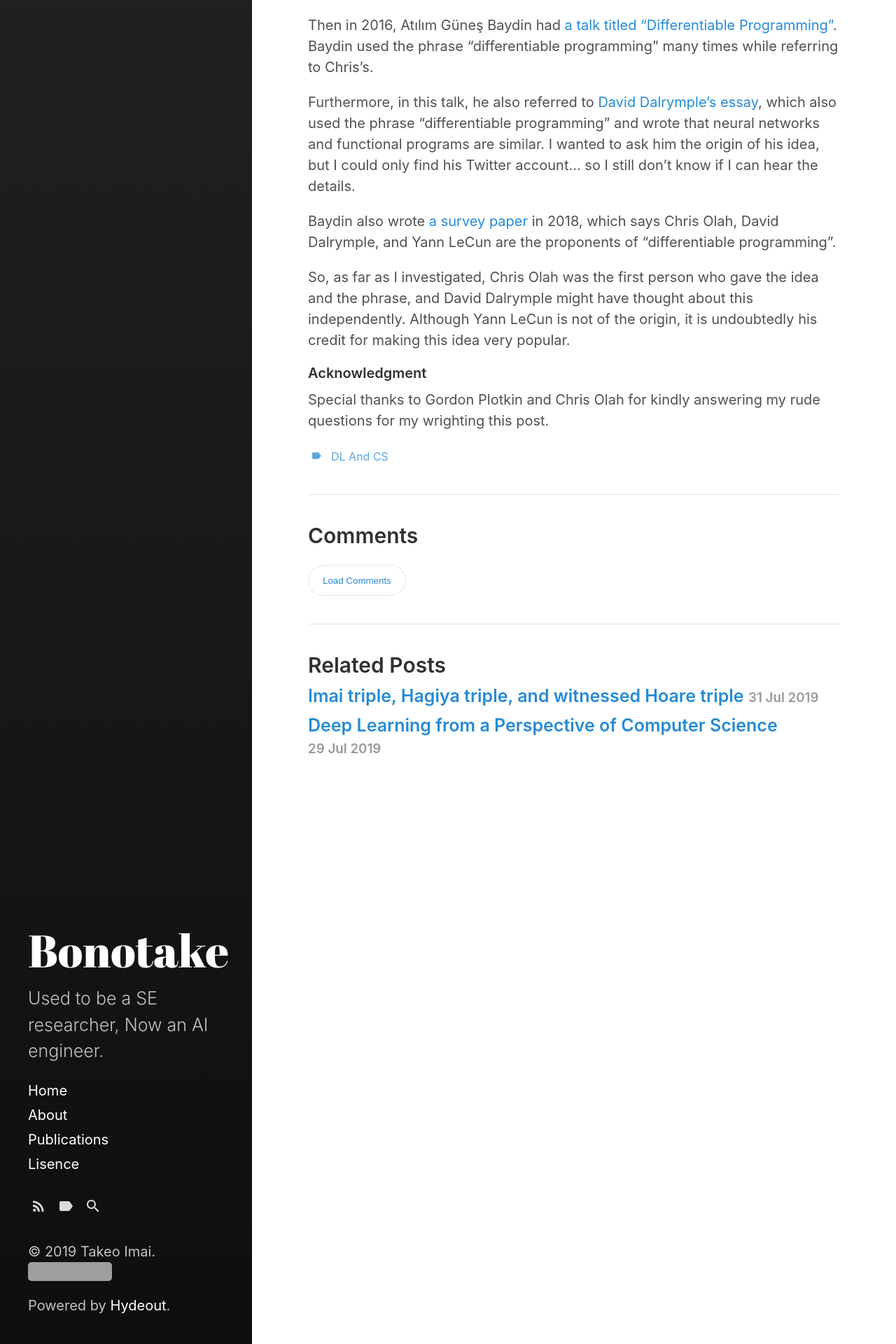
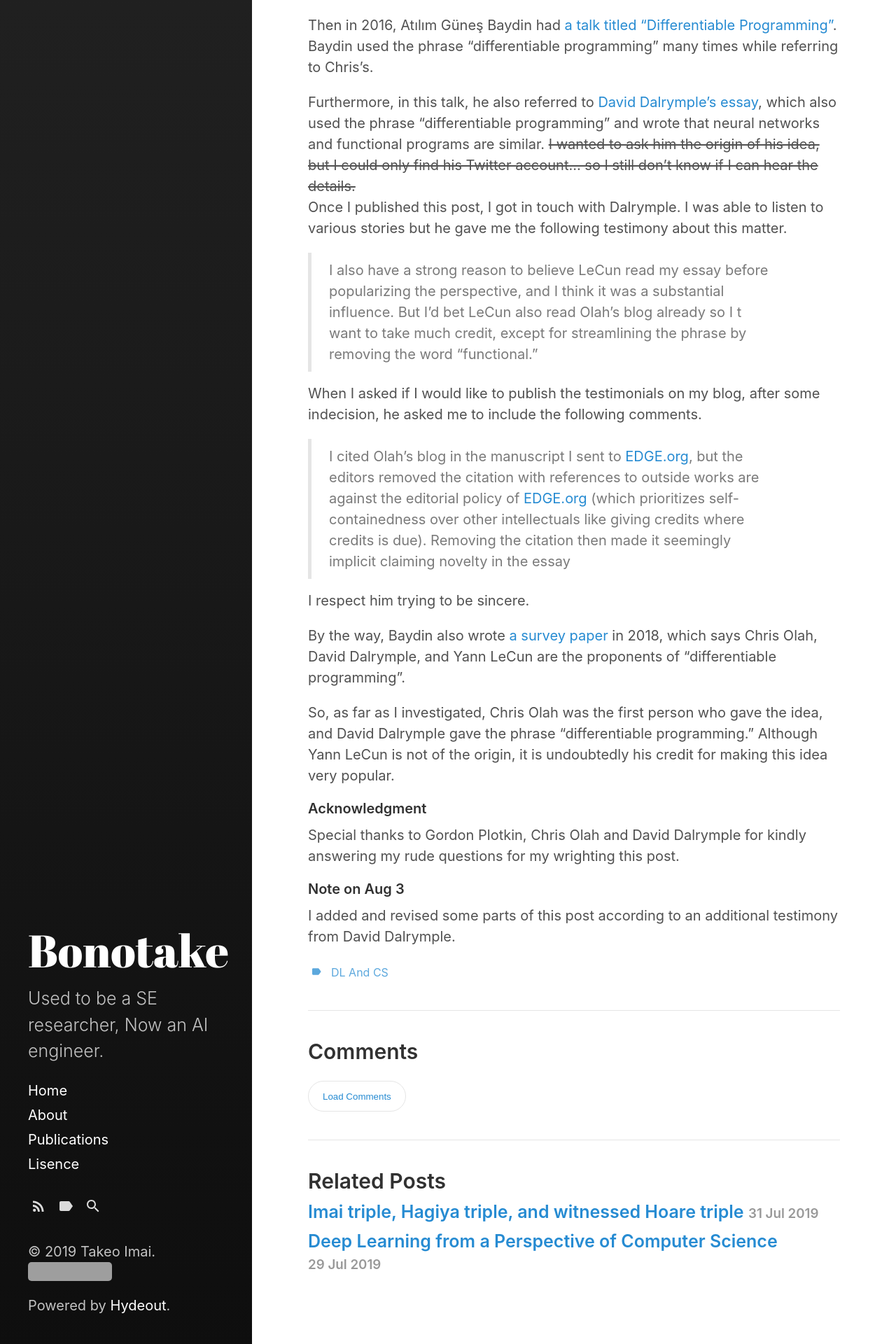
Before and after one commit to bonotake/bonotake.github.io, a Jekyll site: the page built from _posts/2019-08-02-origin-of-differentiable-programming.md, in a window 1280 px wide. Shown: the part 1899-3819 px from the top of the page at 70% size. Built offline with Jekyll 4.4.1, drawn with Linux system fonts in a browser that asks for light colours; grey boxes are pictures that could not be loaded.

Commit message:
add david's testimony

```diff
--- a/_posts/2019-08-02-origin-of-differentiable-programming.md
+++ b/_posts/2019-08-02-origin-of-differentiable-programming.md
@@ -43,12 +43,24 @@ By the way, Yann LeCun had commented on Chris's post. So he has at least read it
 Then in 2016, Atılım Güneş Baydin had [a talk titled "Differentiable Programming"](https://www.cs.nuim.ie/~gunes/files/Baydin-MSR-Slides-20160201.pdf). Baydin used the phrase "differentiable programming" many times while referring to Chris's.
 
 Furthermore, in this talk, he also referred to [David Dalrymple's essay](http://edge.org/response-detail/26794), which also used the phrase "differentiable programming" and wrote that neural networks and functional programs are similar.
-I wanted to ask him the origin of his idea, but I could only find his Twitter account... so I still don't know if I can hear the details.
+~~I wanted to ask him the origin of his idea, but I could only find his Twitter account... so I still don't know if I can hear the details.~~
+Once I published this post, I got in touch with Dalrymple. I was able to listen to various stories but he gave me the following testimony about this matter.
 
-Baydin also wrote [a survey paper](http://jmlr.org/papers/volume18/17-468/17-468.pdf) in 2018, which says Chris Olah, David Dalrymple, and Yann LeCun are the proponents of "differentiable programming".
+> I also have a strong reason to believe LeCun read my essay before popularizing the perspective, and I think it was a substantial influence. But I'd bet LeCun also read Olah's blog already so I t want to take much credit, except for streamlining the phrase by removing the word "functional."
 
-So, as far as I investigated, Chris Olah was the first person who gave the idea and the phrase, and David Dalrymple might have thought about this independently. Although Yann LeCun is not of the origin, it is undoubtedly his credit for making this idea very popular.
+When I asked if I would like to publish the testimonials on my blog, after some indecision, he asked me to include the following comments.
+
+> I cited Olah's blog in the manuscript I sent to [EDGE.org](http://EDGE.org), but the editors removed the citation with references to outside works are against the editorial policy of [EDGE.org](http://EDGE.org) (which prioritizes self-containedness over other intellectuals like giving credits where credits is due). Removing the citation then made it seemingly implicit claiming novelty in the essay
+
+I respect him trying to be sincere.
+
+By the way, Baydin also wrote [a survey paper](http://jmlr.org/papers/volume18/17-468/17-468.pdf) in 2018, which says Chris Olah, David Dalrymple, and Yann LeCun are the proponents of "differentiable programming".
+
+So, as far as I investigated, Chris Olah was the first person who gave the idea, and David Dalrymple gave the phrase "differentiable programming." Although Yann LeCun is not of the origin, it is undoubtedly his credit for making this idea very popular.
 
 
 #### Acknowledgment
-Special thanks to Gordon Plotkin and Chris Olah for kindly answering my rude questions for my wrighting this post.
+Special thanks to Gordon Plotkin, Chris Olah and David Dalrymple for kindly answering my rude questions for my wrighting this post.
+
+#### Note on Aug 3
+I added and revised some parts of this post according to an additional testimony from David Dalrymple.
```
